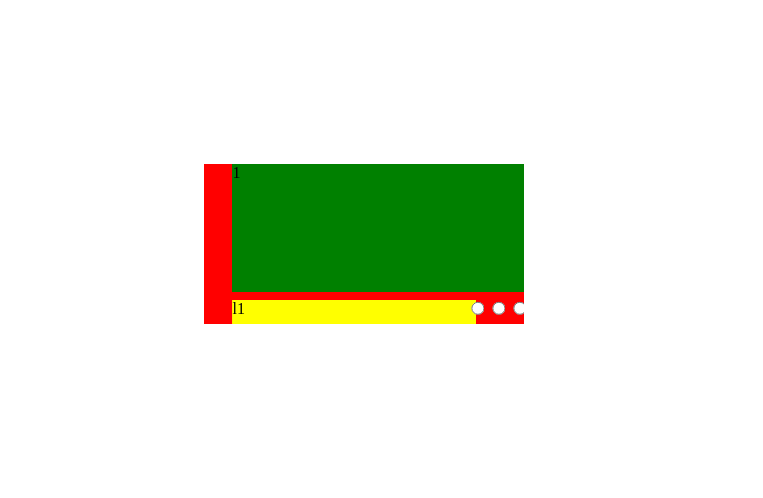
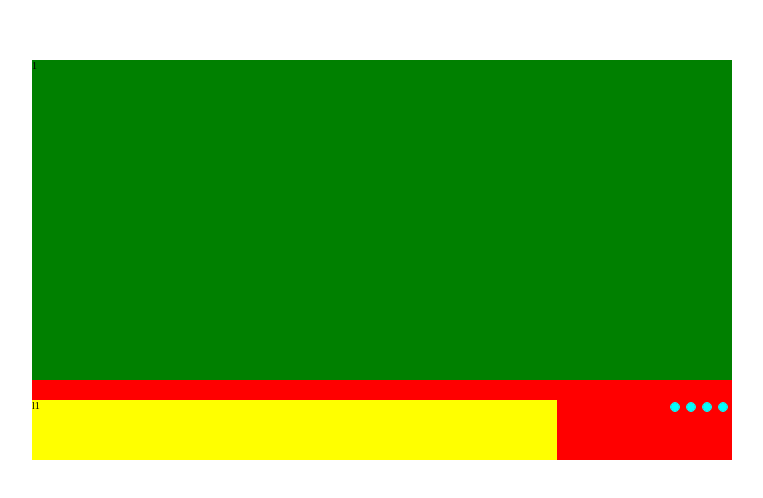
Before and after one commit to beliar13/cssMemeSlider, a plain HTML site: page index.html in a window 1280 px wide. Shown: the part 148-646 px from the top of the page, without its empty margins (258-1021 px from the left). Drawn offline with Linux system fonts and the light colour scheme.

Commit message:
refactor: change styles for layout and radio button appearance  (Sat, Sep 16, 2023 04:43:21 PM)

```diff
--- a/style.css
+++ b/style.css
@@ -1,42 +1,57 @@
+html {
+    font-size: 10px;
+}
+
 .outer-wrapper {
     display: flex;
-    height: 96vh;
-    width: 96vw;
     justify-content: center;
     align-content: center;
-    flex-wrap: wrap;
+    padding-top: 20rem;
 }
 
 .outer {
     display: flex;
-    width: 25vw;
-    height: 20vh;
+    width: 70rem;
+    height: 40rem;
     overflow: hidden;
     scroll-behavior: smooth;
     scroll-snap-type: x mandatory;
     background-color: red;
 }
 
+input {
+    height: 0rem;
+    appearance: none;
+    -webkit-appearance: none;
+    border-radius: 50%;
+    outline: 0.1rem solid aqua;
+    border: solid 0.4rem aqua;
+    box-sizing: border-box;
+    display: inline-flex;
+  }
+
 .inp {
-    transform: translate3d(20.5vw,40%,0);
+    transform: translate3d(63.4rem,34rem,0);
     z-index: 10;
 }
 .memes-labels {
     display: flex;
+    width: 70rem;
     flex-direction: column;
     gap: 5%;
     z-index: 1;
+    transform: translateX(-6.4rem);
 }
 
 .memes-container {
     display: flex;
-    width: 25%;
+    width: 70rem;
     height: 80%;
-    transform: translateX(-17.5%);
+    flex-shrink: 0;
 }
 
 .meme {
-    width: 25vw;
+    width: 100%;
     height: 100%;
     flex-shrink: 0;
     background-color: green;
@@ -44,9 +59,8 @@
 
 .labels-container {
     height: 15%;
-    width: 19%;
+    width: 75%;
     background-color: aqua;
-    transform: translateX(-23%);
     display: flex;
     overflow: hidden;
 }
@@ -57,23 +71,24 @@
     flex-shrink: 0;
 }
 
+
 .one:checked ~ div div.memes-container {
-    transform: translateX(-17.5%);
+    transform: translateX(0%);
     transition: 0.3s ease-in;
 }
 
 .two:checked ~ div div.memes-container {
-    transform: translateX(-117.5%);
+    transform: translateX(-100%);
     transition: 0.3s ease-in;
 }
 
 .three:checked ~ div div.memes-container {
-    transform: translateX(-217.5%);
+    transform: translateX(-200%);
     transition: 0.3s ease-in;
 }
 
 .four:checked ~ div div.memes-container {
-    transform: translateX(-317.5%);
+    transform: translateX(-300%);
     transition: 0.3s ease-in;
 }
 
```
Also changed, not shown: index.html (+2 -0 lines).
